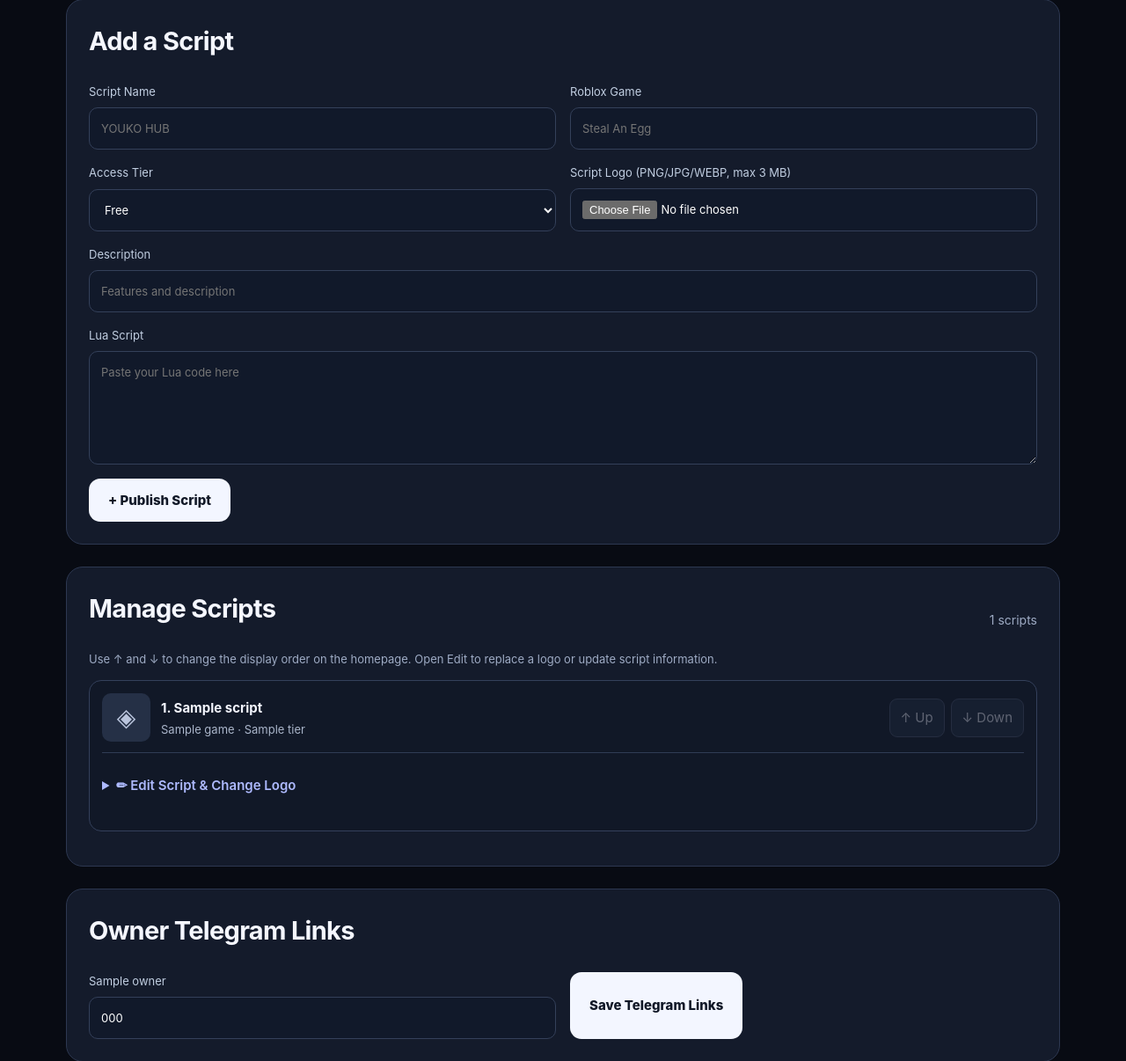
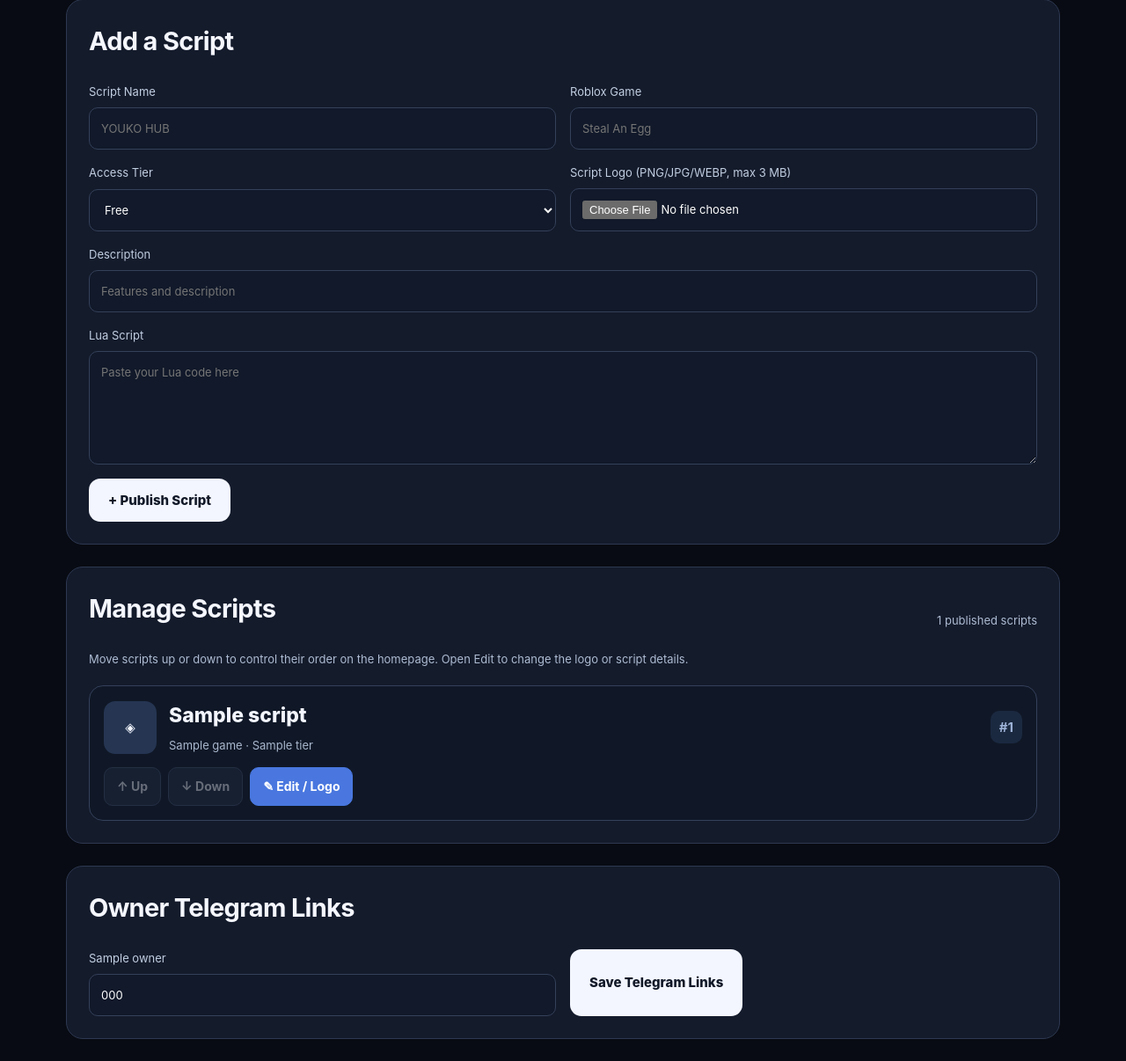
Before and after one commit to youkox11/webscript, a Flask app: template templates/admin_updated.html in a window 1280 px wide. Shown: the part 301-1507 px from the top of the page at 88% size. Run offline with Flask 3, Linux system fonts and the light colour scheme; the template is opened without the code that fills it: most values are stand-ins (such as "Sample title", 1, 10 or a date in 2020).

Commit message:
Revamp admin panel styles and script management layout
Updated the admin panel layout and styles, improving the script management interface and adding new CSS classes for better organization.

```diff
--- a/templates/admin_updated.html
+++ b/templates/admin_updated.html
@@ -1,127 +1,104 @@
 {% extends 'base.html' %}
 {% block content %}
 <style>
-  .manage-header { display:flex; align-items:center; justify-content:space-between; gap:12px; flex-wrap:wrap; }
-  .manage-count { color:#9daac3; font-size:14px; }
-  .manage-item { border:1px solid #34405b; border-radius:14px; padding:14px; margin:14px 0; background:#111827; }
-  .manage-top { display:flex; justify-content:space-between; align-items:center; flex-wrap:wrap; gap:12px; }
-  .manage-identity { display:flex; align-items:center; gap:12px; min-width:0; }
-  .manage-logo { width:55px; height:55px; object-fit:cover; border-radius:10px; background:#253046; }
-  .manage-logo-placeholder { display:grid; place-items:center; color:#b9c4dc; font-size:28px; }
-  .manage-title { font-weight:700; color:#f4f6ff; overflow-wrap:anywhere; }
-  .manage-meta { color:#aab5ca; font-size:13px; margin-top:3px; }
-  .manage-controls { display:flex; flex-wrap:wrap; gap:7px; }
-  .manage-controls form { margin:0; }
-  .manage-controls button { border:1px solid #4a5570; background:#222c41; color:#eff2ff; border-radius:9px; padding:9px 12px; cursor:pointer; }
-  .manage-controls button:disabled { opacity:.35; cursor:not-allowed; }
-  .manage-item details { margin-top:12px; }
-  .manage-item summary { cursor:pointer; color:#aebaff; font-weight:600; padding:8px 0; }
-  .manage-item .editor { margin-top:14px; }
-  .manage-logo-preview { max-width:110px; max-height:110px; object-fit:contain; display:block; margin:8px 0; border-radius:10px; }
-  .manage-delete { margin-top:10px; }
-  .admin-helper { color:#9eabc4; font-size:13px; margin-bottom:14px; }
-  @media(max-width:640px) { .manage-controls { width:100%; } .manage-controls button { padding:10px; } }
+  .ym-head{display:flex;align-items:center;justify-content:space-between;gap:14px;flex-wrap:wrap}
+  .ym-list{display:grid;gap:14px;margin-top:20px}
+  .ym-card{background:#101827;border:1px solid #34405b;border-radius:16px;padding:16px;color:#f3f6ff;min-width:0}
+  .ym-top{display:flex;align-items:center;gap:14px;flex-wrap:wrap}
+  .ym-logo{width:60px;height:60px;border-radius:13px;object-fit:cover;background:#253552;display:grid;place-items:center;flex-shrink:0}
+  .ym-name{font-size:clamp(17px,2vw,23px);font-weight:800;overflow-wrap:anywhere}
+  .ym-sub{color:#a8b6cc;font-size:13px;margin-top:5px}
+  .ym-number{font-weight:700;color:#9cb1d5;background:#1b2940;padding:7px 10px;border-radius:10px;margin-left:auto}
+  .ym-actions{display:flex;flex-wrap:wrap;gap:8px;margin-top:15px}
+  .ym-actions form{margin:0}
+  .ym-btn{display:inline-flex;align-items:center;justify-content:center;gap:6px;border:1px solid #465572;border-radius:10px;background:#202d43;color:#f5f8ff;padding:10px 14px;font-size:14px;font-weight:700;cursor:pointer;text-decoration:none}
+  .ym-btn:hover{background:#344665}
+  .ym-btn:disabled{opacity:.38;cursor:not-allowed}
+  .ym-toggle{background:#4977df;border-color:#4977df;color:#fff}
+  .ym-detail{margin-top:16px;border-top:1px solid #34405b;padding-top:15px}
+  .ym-detail summary{cursor:pointer;color:#bcd2ff;font-weight:700;margin-bottom:16px}
+  .ym-preview{display:flex;gap:12px;align-items:center;flex-wrap:wrap;margin:10px 0}
+  .ym-preview img{height:70px;width:70px;border-radius:12px;object-fit:cover}
+  .ym-note{font-size:13px;color:#adbbd2}
+  .ym-delete{margin-top:12px}
+  .ym-danger{background:#431f2c;color:#ffd1dc;border-color:#814154}
+  .ym-empty{color:#a8b6cc;padding:22px 0}
+  @media(max-width:620px){.ym-card{padding:12px}.ym-logo{width:50px;height:50px}.ym-btn{padding:10px 11px;font-size:13px}}
 </style>
-
 <div class="section-head">
-  <div>
-    <div class="eyebrow">PRIVATE CONTROL CENTER</div>
-    <h1>Admin <span>Dashboard.</span></h1>
+  <div><div class="eyebrow">PRIVATE CONTROL CENTER</div><h1>Admin <span>Dashboard.</span></h1></div>
+  <form method="post" action="{{ url_for('logout') }}"><button type="submit">Logout</button></form>
 </div>
-  <form method="post" action="{{ url_for('logout') }}">
-    <button type="submit">Logout</button>
-  </form>
-</div>
-
 <section class="admin-panel">
   <h2>Add a Script</h2>
   <form method="post" action="{{ url_for('save_script') }}" enctype="multipart/form-data" class="editor">
     <label>Script Name<input name="name" required placeholder="YOUKO HUB"></label>
     <label>Roblox Game<input name="game" required placeholder="Steal An Egg"></label>
-    <label>Access Tier
-      <select name="tier"><option value="Free">Free</option><option value="Premium">Premium</option></select>
-    </label>
-    <label>Script Logo (PNG/JPG/WEBP, max 3 MB)
-      <input type="file" name="logo" accept="image/png,image/jpeg,image/webp">
-    </label>
+    <label>Access Tier<select name="tier"><option>Free</option><option>Premium</option></select></label>
+    <label>Script Logo (PNG/JPG/WEBP, max 3 MB)<input type="file" name="logo" accept="image/png,image/jpeg,image/webp"></label>
     <label class="wide">Description<input name="description" placeholder="Features and description"></label>
     <label class="wide">Lua Script<textarea name="code" rows="5" required placeholder="Paste your Lua code here"></textarea></label>
     <button type="submit" class="primary">+ Publish Script</button>
   </form>
 </section>
-
 <section class="admin-panel">
-  <div class="manage-header">
-    <h2>Manage Scripts</h2>
-    <span class="manage-count">{{ scripts|length }} scripts</span>
+  <div class="ym-head"><h2>Manage Scripts</h2><span class="ym-note">{{ scripts|length }} published scripts</span></div>
+  <p class="ym-note">Move scripts up or down to control their order on the homepage. Open Edit to change the logo or script details.</p>
+  <div class="ym-list">
+    {% for s in scripts %}
+    <article class="ym-card">
+      <div class="ym-top">
+        {% if s.logo %}<img class="ym-logo" src="{{ url_for('uploaded', name=s.logo) }}" alt="{{ s.name }} logo">
+        {% else %}<div class="ym-logo" aria-hidden="true">◈</div>{% endif %}
+        <div style="flex:1;min-width:150px"><div class="ym-name">{{ s.name }}</div><div class="ym-sub">{{ s.game }} · {{ s.tier }}</div></div>
+        <span class="ym-number">#{{ loop.index }}</span>
       </div>
-  <p class="admin-helper">Use ↑ and ↓ to change the display order on the homepage. Open Edit to replace a logo or update script information.</p>
-
-  {% for s in scripts %}
-  <div class="manage-item" id="script-{{ s.id }}">
-    <div class="manage-top">
-      <div class="manage-identity">
-        {% if s.logo %}
-          <img class="manage-logo" src="{{ url_for('uploaded', name=s.logo) }}" alt="{{ s.name }} logo">
-        {% else %}
-          <div class="manage-logo manage-logo-placeholder" aria-hidden="true">◈</div>
-        {% endif %}
-        <div>
-          <div class="manage-title">{{ loop.index }}. {{ s.name }}</div>
-          <div class="manage-meta">{{ s.game }} · {{ s.tier }}</div>
-        </div>
-      </div>
-      <div class="manage-controls">
+      <div class="ym-actions">
         <form method="post" action="{{ url_for('move_script', sid=s.id, direction='up') }}">
-          <button type="submit" {% if loop.first %}disabled{% endif %} aria-label="Move {{ s.name }} up">↑ Up</button>
+          <button class="ym-btn" type="submit" {% if loop.first %}disabled title="Already first"{% endif %}>↑ Up</button>
         </form>
         <form method="post" action="{{ url_for('move_script', sid=s.id, direction='down') }}">
-          <button type="submit" {% if loop.last %}disabled{% endif %} aria-label="Move {{ s.name }} down">↓ Down</button>
+          <button class="ym-btn" type="submit" {% if loop.last %}disabled title="Already last"{% endif %}>↓ Down</button>
         </form>
+        <button class="ym-btn ym-toggle" type="button" aria-expanded="false" aria-controls="edit-{{ s.id }}" onclick="toggleScriptEditor(this, 'edit-{{ s.id }}')">✎ Edit / Logo</button>
       </div>
-    </div>
-
-    <details>
-      <summary>✏ Edit Script &amp; Change Logo</summary>
+      <div class="ym-detail" id="edit-{{ s.id }}" hidden>
         <form method="post" action="{{ url_for('save_script') }}" enctype="multipart/form-data" class="editor">
           <input type="hidden" name="id" value="{{ s.id }}">
           <label>Name<input name="name" value="{{ s.name }}" required></label>
           <label>Game<input name="game" value="{{ s.game }}" required></label>
-        <label>Tier
-          <select name="tier">
-            <option value="Free" {% if s.tier == 'Free' %}selected{% endif %}>Free</option>
-            <option value="Premium" {% if s.tier == 'Premium' %}selected{% endif %}>Premium</option>
-          </select>
-        </label>
-        <label>Change Logo (leave empty to keep current)
-          {% if s.logo %}
-            <img class="manage-logo-preview" src="{{ url_for('uploaded', name=s.logo) }}" alt="Current logo for {{ s.name }}">
-          {% endif %}
-          <input type="file" name="logo" accept="image/png,image/jpeg,image/webp">
-        </label>
+          <label>Tier<select name="tier"><option value="Free" {% if s.tier == 'Free' %}selected{% endif %}>Free</option><option value="Premium" {% if s.tier == 'Premium' %}selected{% endif %}>Premium</option></select></label>
+          <label>Replace Logo<input type="file" name="logo" accept="image/png,image/jpeg,image/webp"></label>
+          <div class="wide ym-preview">
+            {% if s.logo %}<img src="{{ url_for('uploaded', name=s.logo) }}" alt="Current logo"><span class="ym-note">Current logo — leave the field empty to keep it.</span>
+            {% else %}<span class="ym-note">No logo uploaded yet.</span>{% endif %}
+          </div>
           <label class="wide">Description<input name="description" value="{{ s.description or '' }}"></label>
           <label class="wide">Lua Script<textarea name="code" rows="5" required>{{ s.code }}</textarea></label>
-        <button type="submit" class="primary">💾 Save Changes</button>
+          <button class="primary" type="submit">Save Changes</button>
         </form>
-      <form class="manage-delete" method="post" action="{{ url_for('delete_script', sid=s.id) }}" onsubmit="return confirm('Delete this script permanently?')">
-        <button type="submit" class="danger">Delete Script</button>
+        <form class="ym-delete" method="post" action="{{ url_for('delete_script', sid=s.id) }}" onsubmit="return confirm('Permanently delete this script?')">
+          <button class="ym-btn ym-danger" type="submit">Delete Script</button>
         </form>
-    </details>
       </div>
-  {% else %}
-    <p class="muted">No scripts yet.</p>
-  {% endfor %}
+    </article>
+    {% else %}<p class="ym-empty">No scripts published yet.</p>{% endfor %}
+  </div>
 </section>
-
 <section class="admin-panel">
   <h2>Owner Telegram Links</h2>
   <form method="post" action="{{ url_for('owners_update') }}" class="editor">
-    {% for o in owners %}
-    <label>{{ o.name }}
-      <input name="owner_{{ o.id }}" value="{{ o.telegram }}" placeholder="Telegram username (without @)">
-    </label>
-    {% endfor %}
+    {% for o in owners %}<label>{{ o.name }}<input name="owner_{{ o.id }}" value="{{ o.telegram }}" placeholder="Telegram username (without @)"></label>{% endfor %}
     <button type="submit" class="primary">Save Telegram Links</button>
   </form>
 </section>
+<script>
+function toggleScriptEditor(button, id) {
+  const panel = document.getElementById(id);
+  const opening = panel.hidden;
+  panel.hidden = !opening;
+  button.setAttribute('aria-expanded', String(opening));
+  button.textContent = opening ? '✕ Close Editor' : '✎ Edit / Logo';
+}
+</script>
 {% endblock %}
```
Lines whose indentation alone changed are shown as unchanged.
